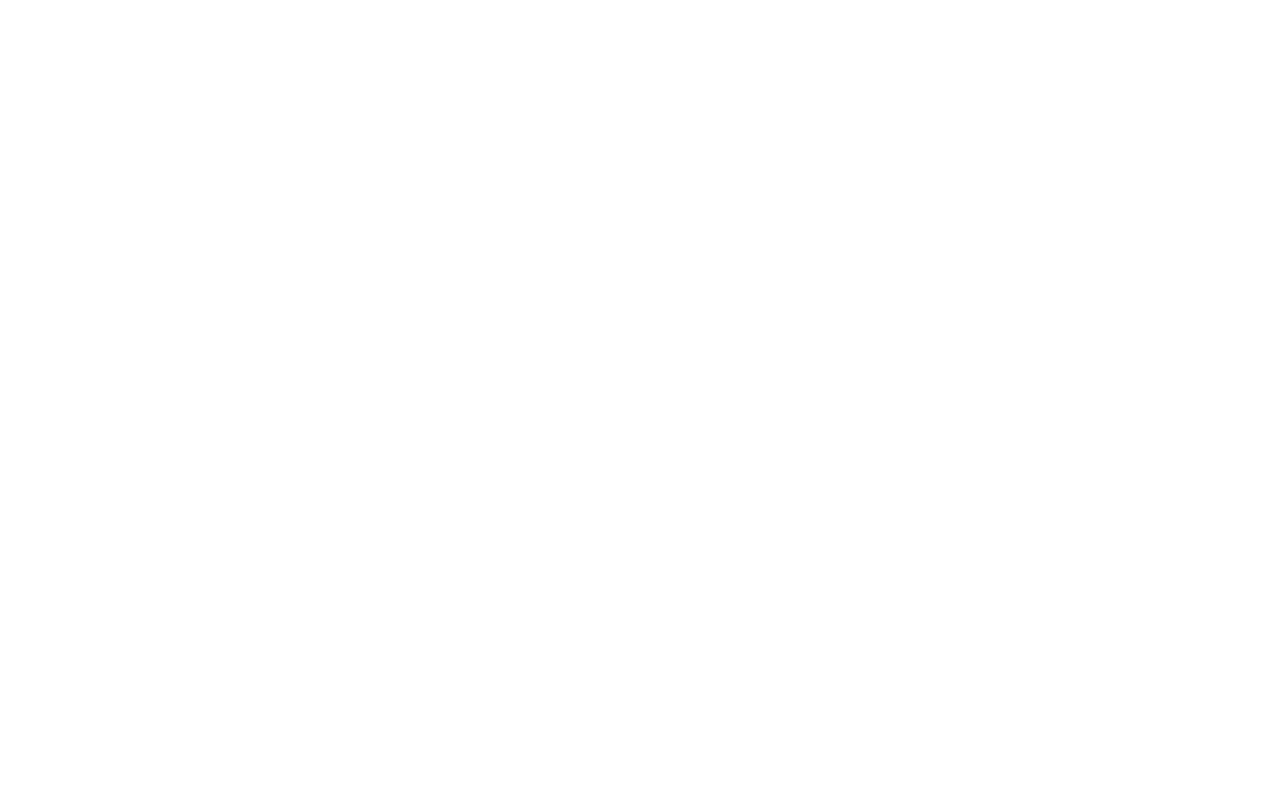
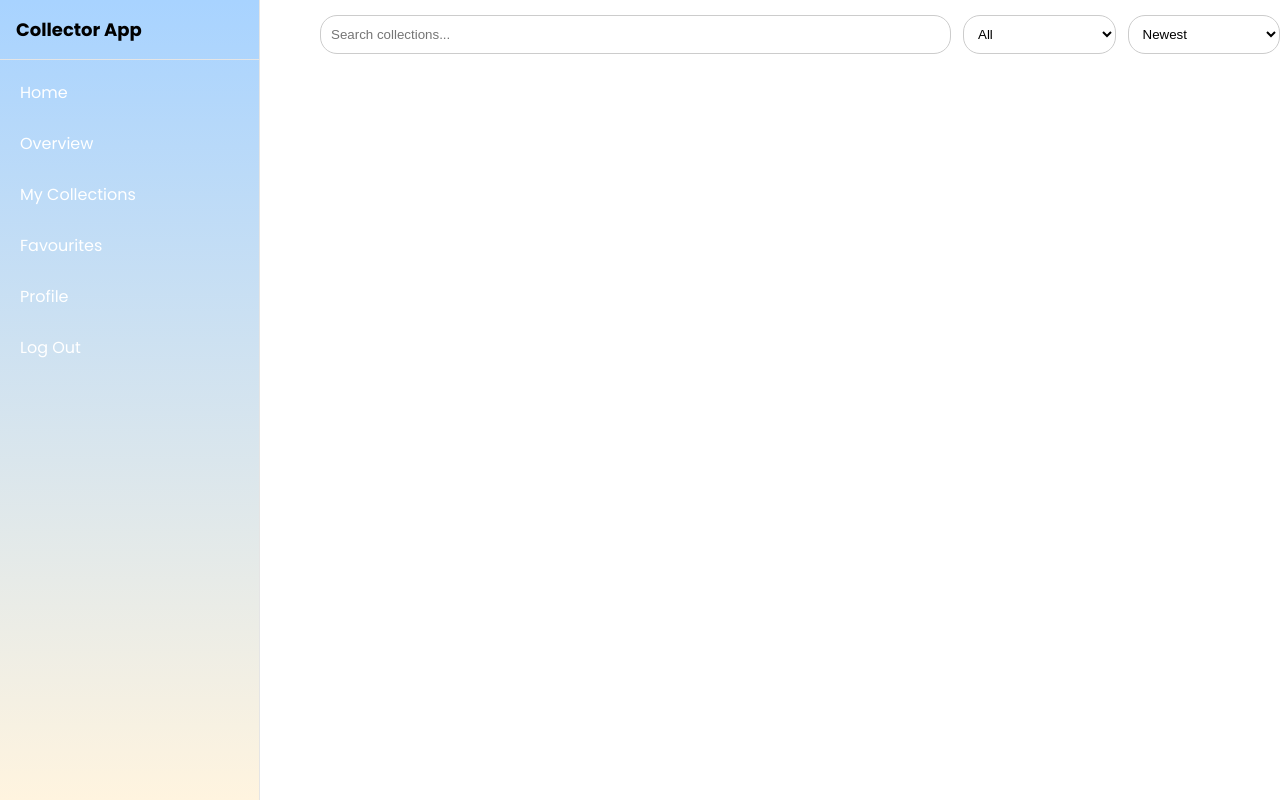
Before and after one commit to SDC-Team-Projects/Team_13_Lososj, a React (Vite) app: page /home in a window 1280 px wide. Before the commit this address had no page. Built offline with nearby package versions, Linux system fonts and the light colour scheme; what i18n-iso-countries would draw is missing.

Commit message:
add sidebar and search bar components

```diff
--- a/package.json
+++ b/package.json
@@ -14,7 +14,8 @@
     "react": "^19.2.5",
     "react-dom": "^19.2.5",
     "react-hot-toast": "^2.6.0",
-    "react-router-dom": "^7.14.2"
+    "react-router-dom": "^7.14.2",
+    "recharts": "^3.8.1"
   },
   "devDependencies": {
     "@eslint/js": "^10.0.1",
--- a/src/App.jsx
+++ b/src/App.jsx
@@ -2,7 +2,7 @@
 import { useState } from 'react'
 import LoginPage from "./pages/LoginPage";
 import RegisterPage from "./pages/RegisterPage";
-
+import MainPage from "./pages/MainPage";
 
 
 function App() {
@@ -13,7 +13,7 @@
     <Routes>
       <Route path="/login" element={<LoginPage/>}></Route>
       <Route path="/" element={<RegisterPage/>} />
-
+      <Route path="/home" element={<MainPage/>} />
     </Routes>
     </BrowserRouter>
     </>
--- /dev/null
+++ b/src/components/SearchBar.jsx
@@ -0,0 +1,46 @@
+import { useState } from "react";
+import styles from "../css/SearchBar.module.css";
+
+export default function SearchBar() {
+  const [search, setSearch] = useState("");
+  const [category, setCategory] = useState("all");
+  const [sort, setSort] = useState("newest");
+
+  return (
+    <div className={styles.wrapper}>
+
+      {/* SEARCH (70%) */}
+      <input
+        type="text"
+        placeholder="Search collections..."
+        value={search}
+        onChange={(e) => setSearch(e.target.value)}
+        className={styles.search}
+      />
+
+      {/* CATEGORY */}
+      <select
+        value={category}
+        onChange={(e) => setCategory(e.target.value)}
+        className={styles.select}
+      >
+        <option value="all">All</option>
+        <option value="art">Art</option>
+        <option value="music">Music</option>
+        <option value="gaming">Gaming</option>
+      </select>
+
+      {/* SORT */}
+      <select
+        value={sort}
+        onChange={(e) => setSort(e.target.value)}
+        className={styles.select}
+      >
+        <option value="newest">Newest</option>
+        <option value="oldest">Oldest</option>
+        <option value="popular">Popular</option>
+      </select>
+
+    </div>
+  );
+}
--- /dev/null
+++ b/src/components/Sidebar.jsx
@@ -0,0 +1,20 @@
+import "../css/Sidebar.css";
+
+export default function Sidebar() {
+  return (
+    <aside className="sidebar">
+      <div className="sidebar__header">
+        Collector App
+      </div>
+
+      <nav className="sidebar__nav">
+        <a href="/dashboard">Home</a>
+        <a href="/projects">Overview</a>
+        <a href="/settings">My Collections</a>
+        <a href="/settings">Favourites</a>
+        <a href="/settings">Profile</a>
+        <a href="/settings">Log Out</a>
+      </nav>
+    </aside>
+  );
+}
--- /dev/null
+++ b/src/css/MainPage.css
@@ -0,0 +1,9 @@
+.layout {
+  display: flex;
+  height: 100vh;
+}
+
+.content {
+  flex: 1;
+  padding: 20px;
+}
--- /dev/null
+++ b/src/css/SearchBar.module.css
@@ -0,0 +1,25 @@
+.wrapper {
+  display: flex;
+  gap: 12px;
+  margin-left: auto;
+  width: 75%;
+  margin-top: 15px;
+}
+
+.search {
+  flex: 7;
+  padding: 10px;
+  border: 1px solid #ccc;
+  border-radius: 17px;
+  outline: none;
+}
+
+.select {
+  flex: 1.5;
+  padding: 10px;
+  border: 1px solid #ccc;
+  border-radius: 17px;
+  background: white;
+  cursor: pointer;
+
+}
--- /dev/null
+++ b/src/css/Sidebar.css
@@ -0,0 +1,43 @@
+/* ===== Sidebar ===== */
+.sidebar {
+  position: fixed;   /* всегда слева */
+  top: 0;
+  left: 0;
+  height: 100vh;
+  width: 260px;
+
+
+  background: linear-gradient(180deg, #A8D3FF 0%, #FFF4DF 100%);;
+  border-right: 1px solid #e5e5e5;
+
+  display: flex;
+  flex-direction: column;
+}
+
+/* ===== Header ===== */
+.sidebar__header {
+  padding: 16px;
+  font-size: 18px;
+  font-weight: bold;
+  border-bottom: 1px solid #e5e5e5;
+}
+
+/* ===== Nav ===== */
+.sidebar__nav {
+  padding: 10px;
+  display: flex;
+  flex-direction: column;
+  gap: 6px;
+}
+
+.sidebar__nav a {
+  padding: 10px;
+  border-radius: 6px;
+  text-decoration: none;
+  color: white;
+  transition: background 0.2s;
+}
+
+.sidebar__nav a:hover {
+  background: #f2f2f2;
+}
--- /dev/null
+++ b/src/pages/MainPage.jsx
@@ -0,0 +1,13 @@
+import Sidebar from "../components/Sidebar";
+import SearchBar from "../components/SearchBar";
+import "../css/MainPage.css";
+
+export default function MainPage() {
+  return (
+    <>
+    <Sidebar />
+        <SearchBar />
+
+    </>
+  );
+}
```
Also changed, not shown: 1 other file (tests, documents, lock files or other folders).
